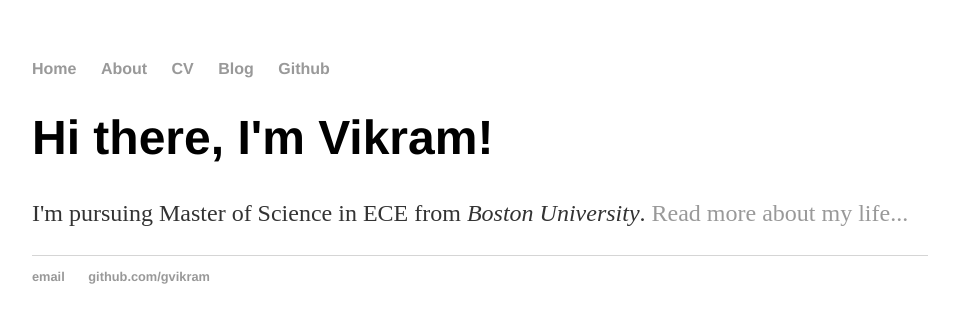
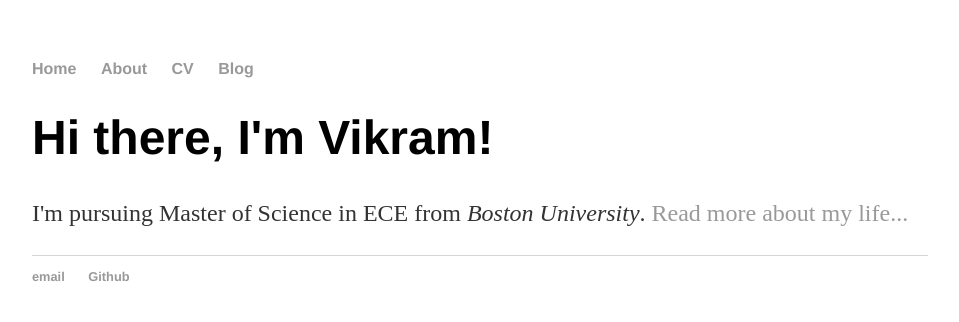
Before and after one commit to gvikram31/gvikram31.github.io, a plain HTML site: page index.html in a window 1280 px wide. Shown: the whole page, without its empty margins (160-1119 px from the left). Drawn offline with Linux system fonts and the light colour scheme.

Commit message:
Update index.html

```diff
--- a/index.html
+++ b/index.html
@@ -13,7 +13,7 @@
 	        	<li><a href="/about">About</a></li>
         		<li><a href="/cv">CV</a></li>
         		<li><a href="/blog">Blog</a></li>
-			<li><a href="github.com/gvikram31">Github</a></li>
+
     		</ul>
 		</nav>
 		<div class="container">
@@ -25,7 +25,7 @@
 		<footer>
     		<ul>
         		<li><a href="mailto:gvikram@bu.edu">email</a></li>
-        		<li><a href="https://github.com/gvikram31">github.com/gvikram</a></li>
+        		<li><a href="https://github.com/gvikram31">Github</a></li>
 			</ul>
 		</footer>
 	</body>
```
